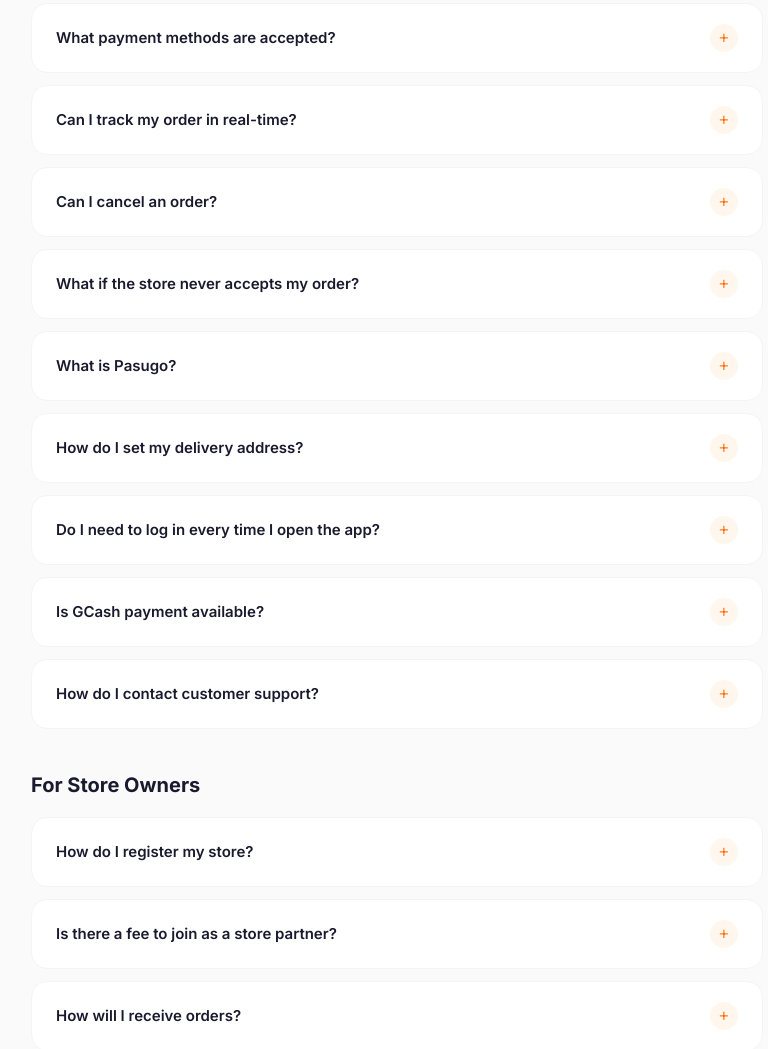
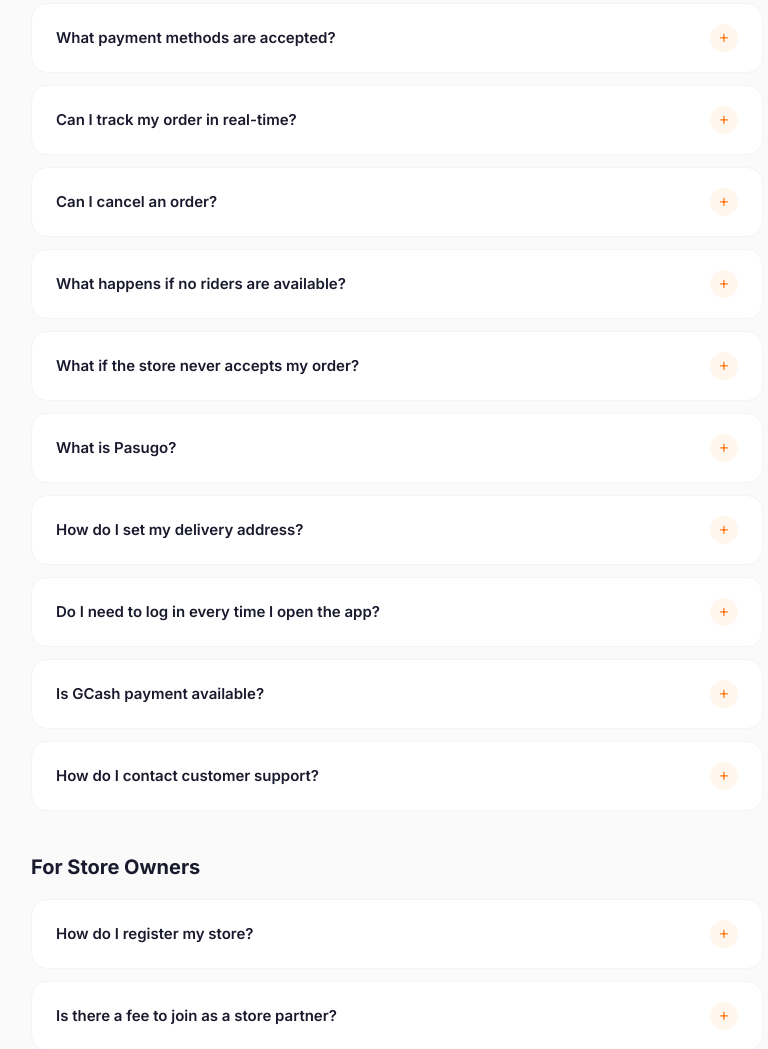
Before and after one commit to kwingkwingko/paspasfood-website, a plain HTML site: page faq.html in a window 1280 px wide. Shown: the part 982-2031 px from the top of the page, without its empty margins (243-1011 px from the left). Drawn offline with Linux system fonts and the light colour scheme.

Commit message:
FAQ: what happens when no riders are available
A published statement of service availability, which the site has to
carry: on a day with no riders we close delivery rather than let an order
be placed that nobody can carry, and food can still be ordered for pickup
with no delivery fee and no weather surcharge. Pasugo and item delivery
both need a rider, so they pause.

The site is static and cannot reflect the live switch, so this describes
the RULE rather than the current state -- a sentence about the data
expires, one about the policy does not.

Co-Authored-By: Claude Opus 5 <noreply@anthropic.com>

```diff
--- a/faq.html
+++ b/faq.html
@@ -107,6 +107,18 @@
             </div>
             <div class="faq-answer">
               <p>Yes, you can cancel an order before the store starts preparing it. You'll be asked to select a reason for cancellation. Once preparation begins, cancellation may not be available.</p>
+            </div>
+          </div>
+
+          <div class="faq-item">
+            <div class="faq-question">
+              <h4>What happens if no riders are available?</h4>
+              <div class="faq-toggle">+</div>
+            </div>
+            <div class="faq-answer">
+              <p>On a day when no riders are on the road &mdash; bad weather, a local holiday, or simply nobody available &mdash; we close delivery rather than let you place an order nobody can carry. The app tells you before you start, not after you have chosen your food.</p>
+              <p>You can still order from any store for <strong>pickup</strong> and collect it yourself. A pickup order has no delivery fee and no weather surcharge, and every store on PaspasFood accepts them. Pasugo errands and item deliveries both need a rider, so those are paused until riders are back.</p>
+              <p>Orders already placed are not affected.</p>
             </div>
           </div>
 
```
